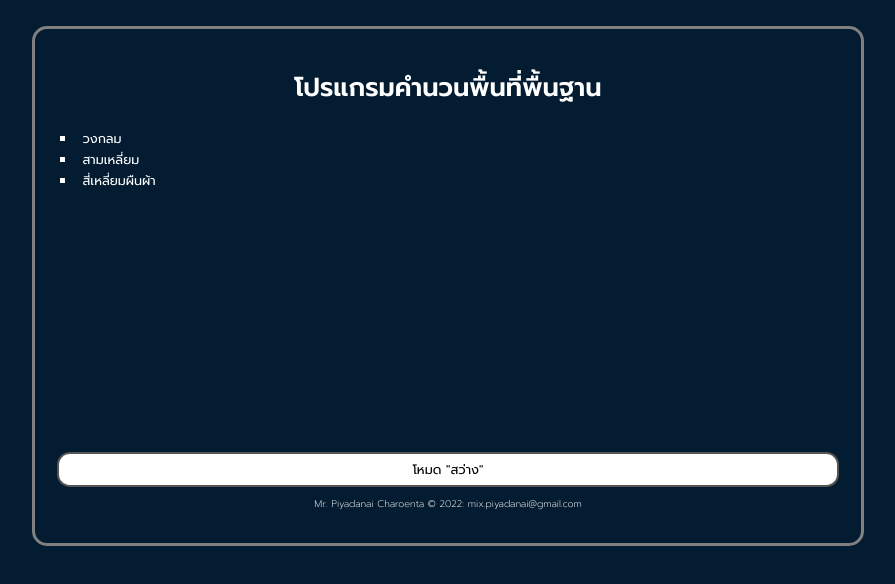
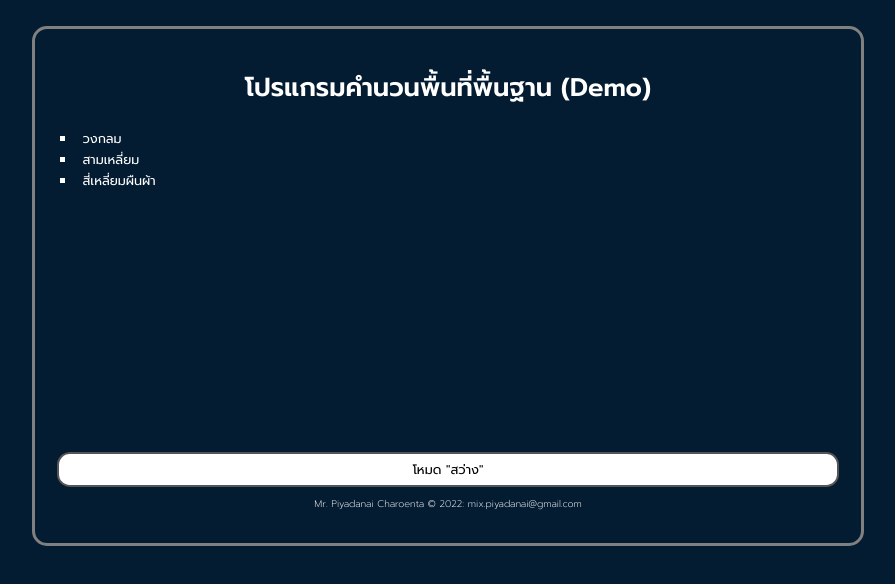
Before and after one commit to MixPiyadanai/SimpleGeometryCalTH, a plain HTML site: page index.html in a window 1280 px wide. Shown: the whole page, without its empty margins (192-1087 px from the left). Drawn offline with Linux system fonts and the light colour scheme.

Commit message:
Update index.html

```diff
--- a/index.html
+++ b/index.html
@@ -20,7 +20,7 @@
         <thead>
             <tr>
                 <th colspan="2">
-                    <h1 id="title">โปรแกรมคำนวนพื้นที่พื้นฐาน</h1>
+                    <h1 id="title">โปรแกรมคำนวนพื้นที่พื้นฐาน (Demo)</h1>
                 </th>
             </tr>
         </thead>
```
